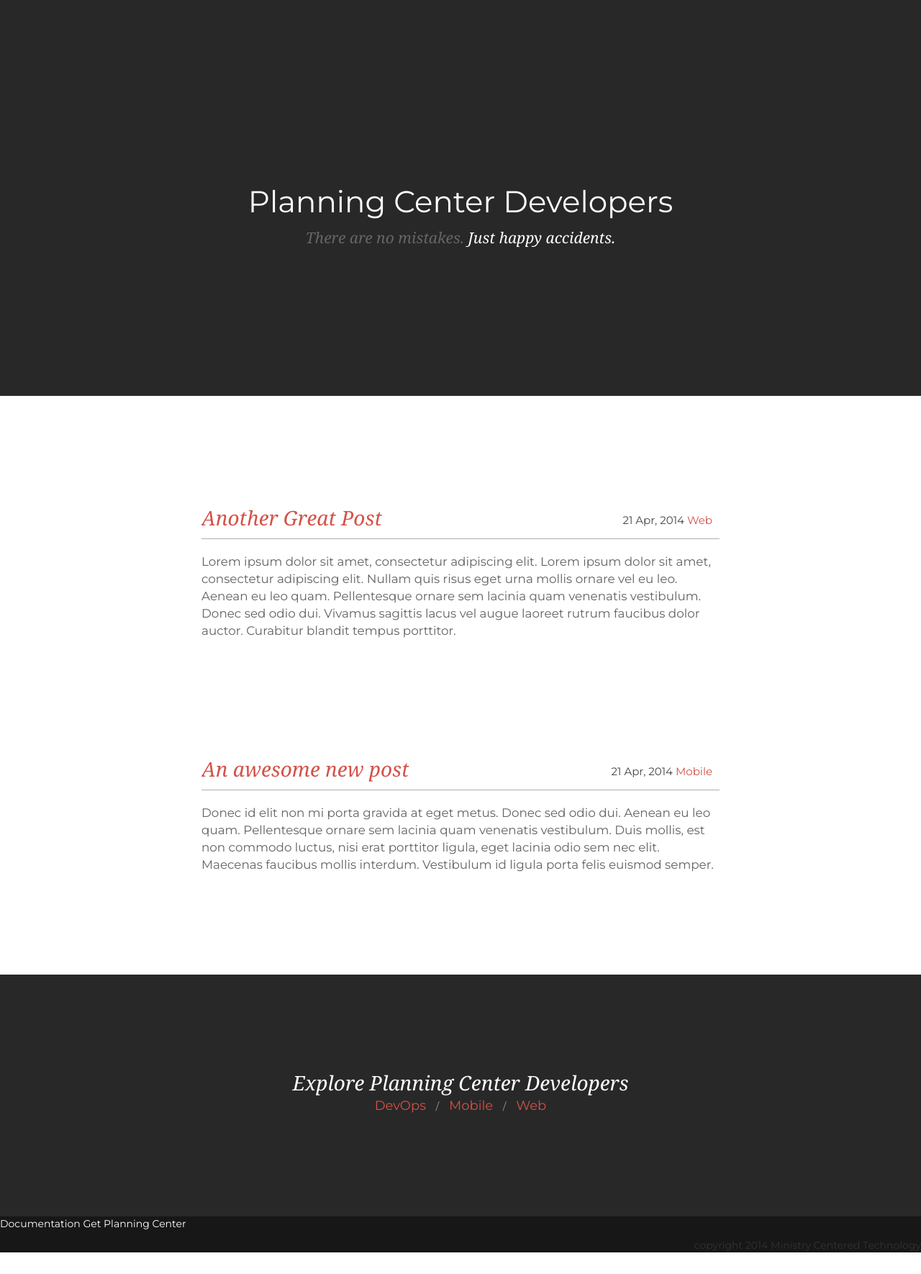
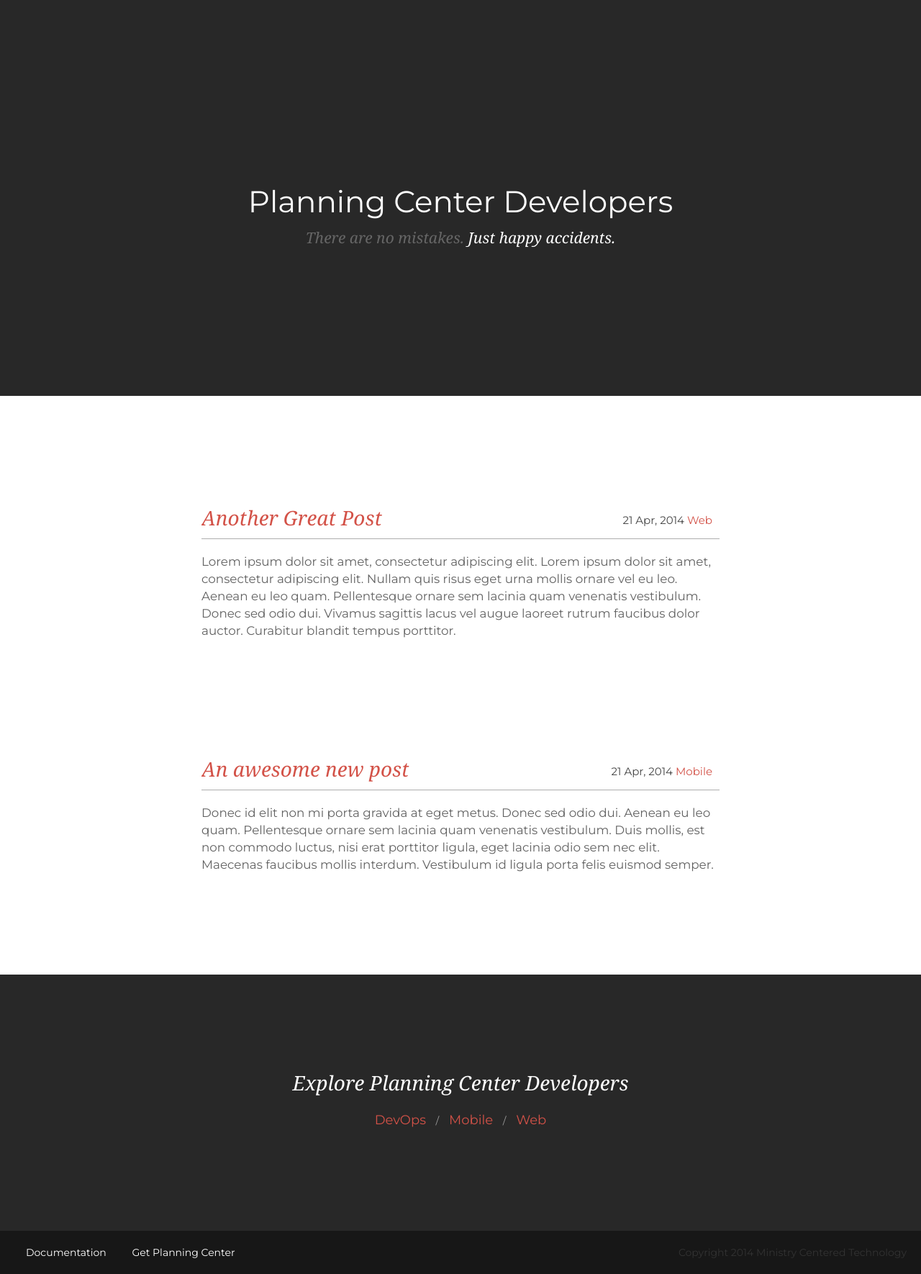
Before and after one commit to planningcenter/developers, a Jekyll site: the page built from index.html, in a window 1280 px wide. Shown: the whole page at 72% size. Built offline with Jekyll 4.4.1, drawn with Linux system fonts in a browser that asks for light colours; Markdown is read by kramdown in place of the engine named in the settings; before the commit the page ends 1740 px from its top, so only the background shows below that.

Commit message:
final styles for the footer

```diff
--- a/_includes/footer.html
+++ b/_includes/footer.html
@@ -15,6 +15,6 @@
 <li><a href="http://get.planningcenteronline.com">Get Planning Center</a></li>
 </ul>
 <div class="copyright">
-  copyright {{ site.time | date: '%Y' }} Ministry Centered Technology
+  Copyright {{ site.time | date: '%Y' }} Ministry Centered Technology
 </div>
 </div>
--- a/assets/css/main.css
+++ b/assets/css/main.css
@@ -136,6 +136,7 @@ body .row
 #archive-section ul.teams
 {
   color: #9c9c9c;
+  margin-top: 20px;
 }
 
 #archive-section ul.teams li
@@ -169,12 +170,20 @@ body .row
 .bottom-footer .copyright
 {
   float: right;
+  margin: 20px;
+}
+
+.footer-links
+{
+  float: left;
+  margin: 20px;
 }
 
 .footer-links li
 {
   display: inline;
   list-style: none;
+  padding: 0px 16px;
 }
 
 .footer-links li a
```
